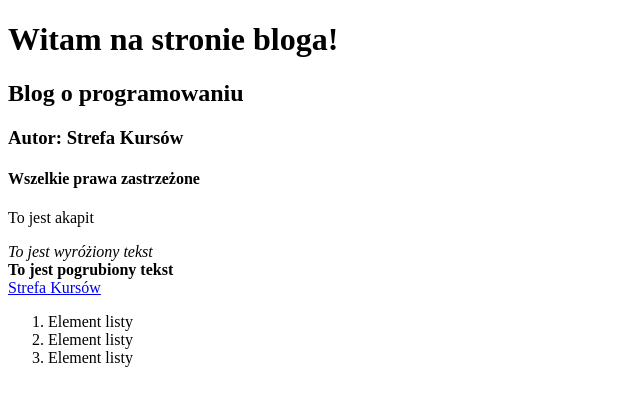
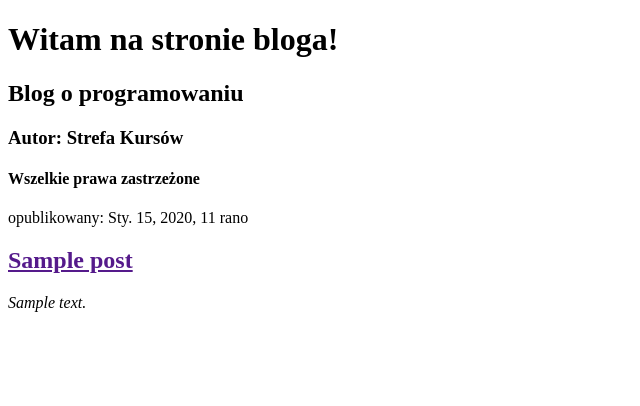
Before and after one commit to GAZDA-EDU/djangoblog1, a Django app: page / in a window 1280 px wide. Shown: the top 406 px of the page, without its empty margins (0-640 px from the left). Run offline with Django 3.2, Linux system fonts and the light colour scheme; tables that the repository leaves empty hold one stand-in row (values such as "Sample post").

Commit message:
Dokonanie zmian w plikach views.py oraz post_list.html

```diff
--- a/blog/templates/blog/post_list.html
+++ b/blog/templates/blog/post_list.html
@@ -12,19 +12,20 @@
         <h4>Wszelkie prawa zastrzeżone</h4>
     </div>
 
+    {% comment "Komentarz autora" %}
+    Lista postów
+    {% endcomment %}
+
+    {% for post in posts %}
     <div>
-        <p>To jest akapit</p>
-        <em>To jest wyróżiony tekst</em></br>
-        <b>To jest pogrubiony tekst</b></br>
-        <a href="https://strefakursow.pl/">Strefa Kursów</a>
+        <p>opublikowany: {{ post.publish_date }}</p>
+        <h2><a href="">{{ post.title }}</a></h2>
+        <em>{{ post.text|linebreaksbr }}</em>
     </div>
+    {% endfor %}
 
     <div>
-        <ol>
-            <li>Element listy</li>
-            <li>Element listy</li>
-            <li>Element listy</li>
-        </ol>
+
     </div>
 
 </body>
--- a/blog/views.py
+++ b/blog/views.py
@@ -1,6 +1,9 @@
 from django.shortcuts import render
+from django.utils import timezone
+from .models import Post
 
 #poniższa funkcja post_list pobiera i zwraca wartość uzyskaną dzięki wywołaniu innej funkcji wbudowanej w Django (render), która wyrenderuje (złoży w całość) szablon HTML.
 
 def post_list(request):
-    return render(request, 'blog/post_list.html', {})
+    posts = Post.objects.filter(publish_date__lte=timezone.now()).order_by('publish_date')
+    return render(request, 'blog/post_list.html', {'posts': posts})
```
